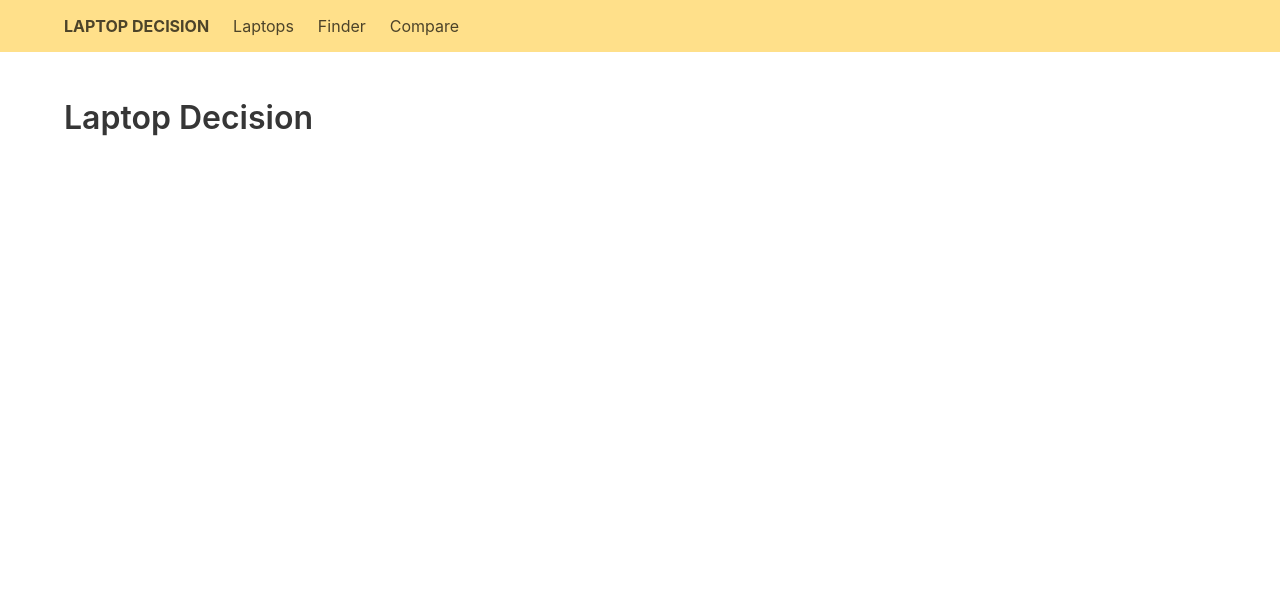
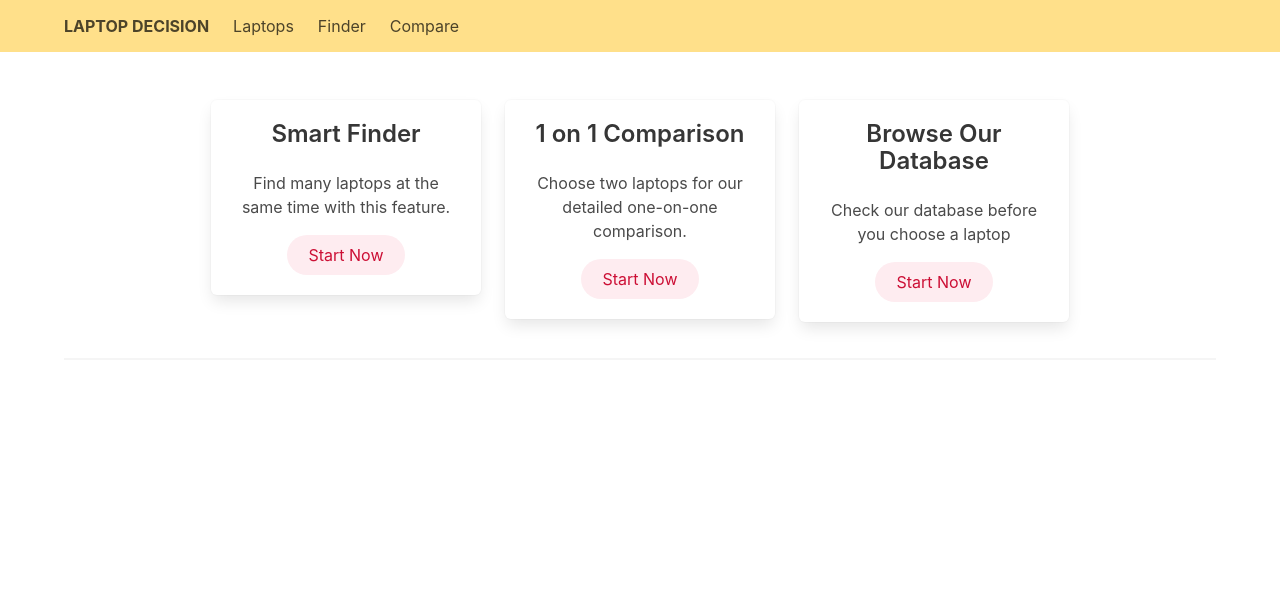
Before and after one commit to bonasunu/laptopdecision, a Django app: page / in a window 1280 px wide. Shown: the top 600 px of the page. Run offline with Django 3.2, Linux system fonts and the light colour scheme; some libraries are stand-ins or nearby versions.

Commit message:
styling homepage

```diff
--- a/lapdec/app/templates/app/base.html
+++ b/lapdec/app/templates/app/base.html
@@ -19,7 +19,7 @@
                     </a>
                 </div>
 
-                <div class="navbar-menu">
+                <div class="navbar-menu is-active is-warning">
                     <div class="navbar-start">
                         <a class="navbar-item">
                             Laptops
--- a/lapdec/app/templates/app/index.html
+++ b/lapdec/app/templates/app/index.html
@@ -7,7 +7,54 @@ Laptop Decision
 {% block body %}
 <section class="section">
     <div class="container">
-        <h1 class="title">Laptop Decision</h1>
+        <div class="columns is-centered">
+            <div class="column is-one-quarter">
+                <div class="box">
+                    <div class="media-content">
+                        <div class="content has-text-centered">
+                            <p class="title is-4">Smart Finder</p>
+                            <p>Find many laptops at the same time with this feature.</p>
+                            <div class="buttons is-centered">
+                                <a class="button is-rounded is-danger is-light">
+                                    Start Now
+                                </a>
+                            </div>
+                        </div>
+                    </div>
+                </div>
+            </div>
+            <div class="column is-one-quarter">
+                <div class="box">
+                    <div class="media-content">
+                        <div class="content has-text-centered">
+                            <p class="title is-4">1 on 1 Comparison</p>
+                            <p>Choose two laptops for our detailed one-on-one comparison.</p>
+                            <div class="buttons is-centered">
+                                <a class="button is-rounded is-danger is-light">
+                                    Start Now
+                                </a>
+                            </div>
+                        </div>
+                    </div>
+                </div>
+            </div>
+            <div class="column is-one-quarter">
+                <div class="box">
+                    <div class="media-content">
+                        <div class="content has-text-centered">
+                            <p class="title is-4">Browse Our Database</p>
+                            <p>Check our database before you choose a laptop</p>
+                            <div class="buttons is-centered">
+                                <a class="button is-rounded is-danger is-light">
+                                    Start Now
+                                </a>
+                            </div>
+                        </div>
+                    </div>
+                </div>
+            </div>
+        </div>
+        <hr>
     </div>
 </section>
 {% endblock %}
```
